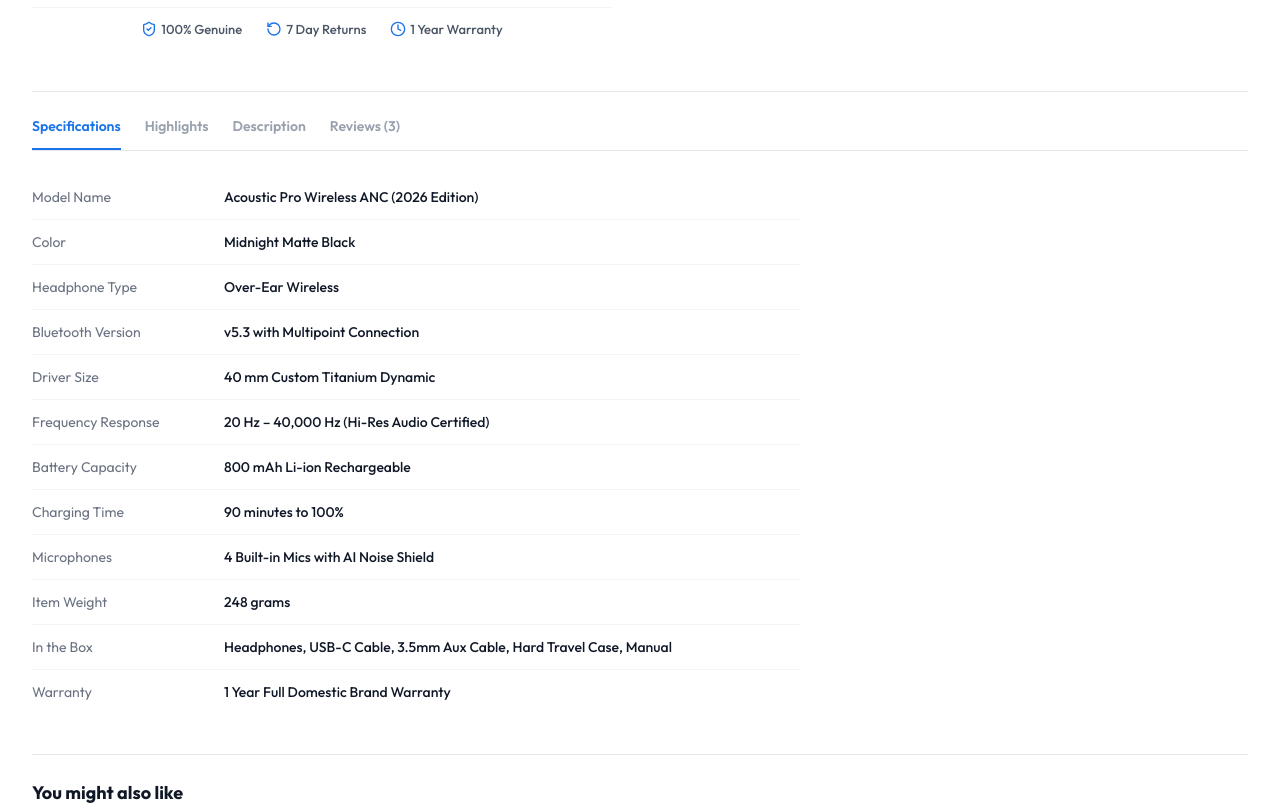
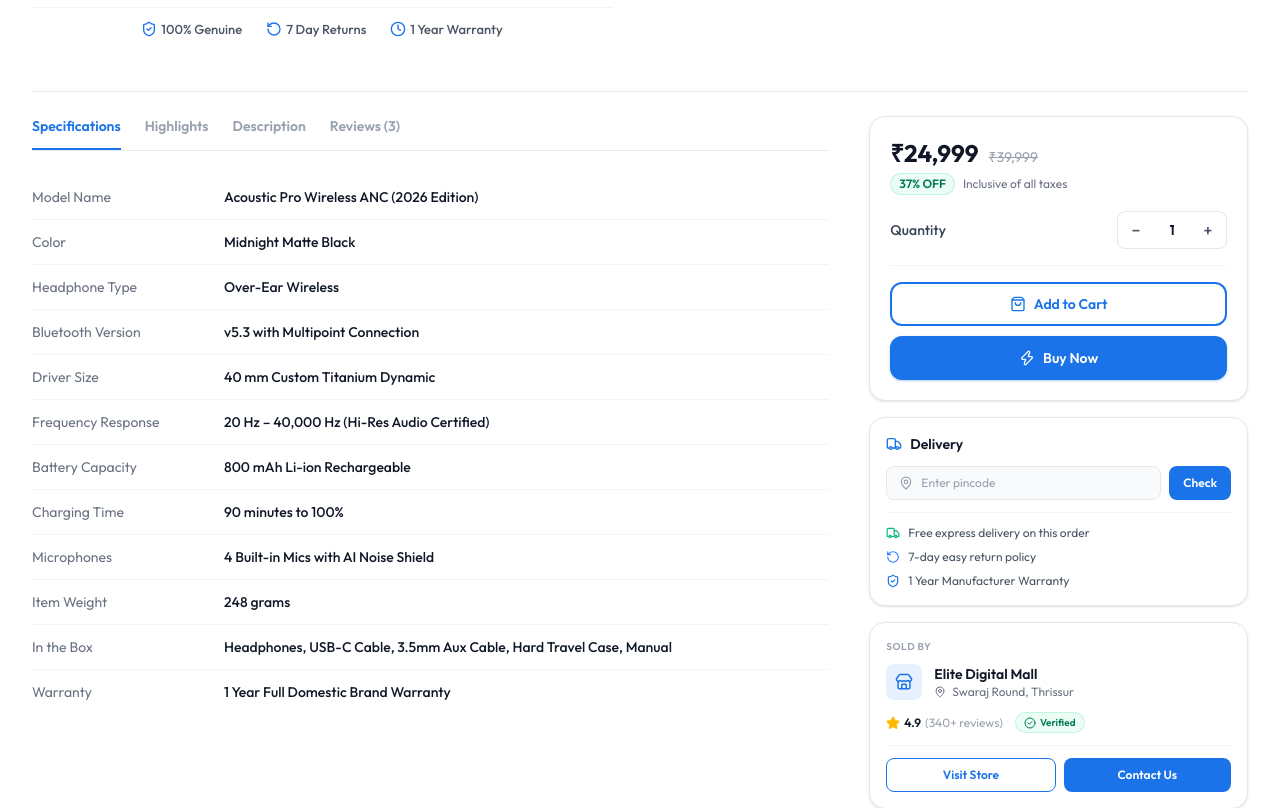
Before and after one commit to shanuvr/e-shop, a React (Vite) app: page /product in a window 1280 px wide. Shown: the part 760-1568 px from the top of the page. Built offline with nearby package versions, Linux system fonts and the light colour scheme; a web font is replaced by a local one.

Commit message:
feat: add DetailedProduct component to display product information and specifications

```diff
--- a/src/user/DetailedProduct.jsx
+++ b/src/user/DetailedProduct.jsx
@@ -466,10 +466,10 @@
                     Visit Store
                   </Link>
                   <button
-                    onClick={() => alert('Chat with seller coming soon!')}
+                    onClick={() => alert('Contacting seller...')}
                     className="flex-1 sm:flex-none text-center px-3.5 py-2 bg-primary hover:bg-blue-700 text-white rounded-xl text-xs sm:text-sm font-semibold transition-colors"
                   >
-                    Chat
+                    Contact Us
                   </button>
                 </div>
               </div>
@@ -477,8 +477,12 @@
             </div>
           </div>
 
-          {/* Tabs Section */}
+          {/* Tabs Section — Two-Column Layout on Desktop */}
           <div className="mt-10 border-t border-gray-200 pt-6">
+            <div className="grid grid-cols-1 lg:grid-cols-3 gap-6 lg:gap-10">
+
+              {/* Left Column: Tab Headers + Tab Content */}
+              <div className="lg:col-span-2">
                 {/* Tab Headers */}
                 <div className="flex gap-6 border-b border-gray-200 mb-6 overflow-x-auto">
                   {[
@@ -503,7 +507,7 @@
 
                 {/* Tab: Specs */}
                 {activeTab === 'specs' && (
-              <div className="max-w-3xl">
+                  <div>
                     {product.specs.map((spec, idx) => (
                       <div
                         key={idx}
@@ -518,7 +522,7 @@
 
                 {/* Tab: Highlights */}
                 {activeTab === 'overview' && (
-              <div className="max-w-3xl">
+                  <div>
                     <ul className="space-y-4">
                       {product.highlights.map((high, idx) => (
                         <li key={idx} className="flex items-start gap-3">
@@ -532,7 +536,7 @@
 
                 {/* Tab: Description */}
                 {activeTab === 'description' && (
-              <div className="max-w-3xl">
+                  <div>
                     <div className="text-sm text-gray-700 leading-relaxed whitespace-pre-line">
                       {product.description}
                     </div>
@@ -541,7 +545,7 @@
 
                 {/* Tab: Reviews */}
                 {activeTab === 'reviews' && (
-              <div className="max-w-3xl">
+                  <div>
                     {/* Rating Summary */}
                     <div className="flex items-center gap-6 mb-8 pb-8 border-b border-gray-100">
                       <div className="text-center">
@@ -600,6 +604,149 @@
                 )}
               </div>
 
+              {/* Right Column: Sticky Purchase Sidebar (Desktop Only) */}
+              <div className="hidden lg:block">
+                <div className="sticky top-24 space-y-4">
+
+                  {/* Price + Discount Card */}
+                  <div className="bg-white border border-gray-200 rounded-2xl p-5 shadow-sm">
+                    <div className="flex items-baseline gap-2.5 mb-1">
+                      <span className="text-2xl font-bold text-gray-900">₹{product.price.toLocaleString()}</span>
+                      <span className="text-sm text-gray-400 line-through">₹{product.originalPrice.toLocaleString()}</span>
+                    </div>
+                    <div className="flex items-center gap-2 mb-4">
+                      <span className="text-xs font-semibold text-emerald-700 bg-emerald-50 px-2 py-0.5 rounded-full border border-emerald-200/60">{product.discount}% OFF</span>
+                      <span className="text-xs text-gray-500">Inclusive of all taxes</span>
+                    </div>
+
+                    {/* Quantity Selector */}
+                    <div className="flex items-center justify-between mb-4 pb-4 border-b border-gray-100">
+                      <span className="text-sm font-medium text-gray-700">Quantity</span>
+                      <div className="flex items-center border border-gray-200 rounded-lg">
+                        <button
+                          onClick={() => setQuantity(prev => Math.max(1, prev - 1))}
+                          className="w-9 h-9 flex items-center justify-center text-gray-600 hover:text-primary font-medium transition-colors"
+                        >
+                          −
+                        </button>
+                        <span className="w-9 text-center text-sm font-semibold text-gray-900">{quantity}</span>
+                        <button
+                          onClick={() => setQuantity(prev => prev + 1)}
+                          className="w-9 h-9 flex items-center justify-center text-gray-600 hover:text-primary font-medium transition-colors"
+                        >
+                          +
+                        </button>
+                      </div>
+                    </div>
+
+                    {/* CTA Buttons */}
+                    <div className="space-y-2.5">
+                      <button className="w-full border-2 border-primary text-primary hover:bg-blue-50 font-semibold text-sm h-11 rounded-xl flex items-center justify-center gap-2 transition-colors">
+                        <ShoppingBag className="w-4 h-4" />
+                        Add to Cart
+                      </button>
+                      <button className="w-full bg-primary hover:bg-blue-700 text-white font-semibold text-sm h-11 rounded-xl flex items-center justify-center gap-2 transition-colors shadow-sm shadow-primary/25">
+                        <Zap className="w-4 h-4" />
+                        Buy Now
+                      </button>
+                    </div>
+                  </div>
+
+                  {/* Delivery Check Card */}
+                  <div className="bg-white border border-gray-200 rounded-2xl p-4 shadow-sm">
+                    <div className="flex items-center gap-2 mb-3">
+                      <Truck className="w-4 h-4 text-primary" />
+                      <span className="text-sm font-semibold text-gray-900">Delivery</span>
+                    </div>
+                    <form onSubmit={handlePincodeCheck} className="flex gap-2">
+                      <div className="flex items-center flex-1 bg-slate-50 border border-gray-200 rounded-lg px-3 focus-within:border-primary transition-colors">
+                        <MapPin className="w-3.5 h-3.5 text-gray-400 shrink-0" />
+                        <input
+                          type="text"
+                          placeholder="Enter pincode"
+                          maxLength={6}
+                          value={pincode}
+                          onChange={(e) => setPincode(e.target.value)}
+                          className="w-full px-2 py-2 text-xs outline-none placeholder-gray-400 min-w-0 bg-transparent"
+                        />
+                      </div>
+                      <button
+                        type="submit"
+                        className="px-3.5 py-2 bg-primary hover:bg-blue-700 text-white text-xs font-semibold rounded-lg transition-colors shrink-0"
+                      >
+                        Check
+                      </button>
+                    </form>
+                    {deliveryStatus && (
+                      <p className={`mt-2 text-xs font-medium ${deliveryStatus.success ? 'text-green-600' : 'text-red-500'}`}>
+                        {deliveryStatus.message}
+                      </p>
+                    )}
+                    <div className="mt-3 pt-3 border-t border-gray-100 space-y-2">
+                      <div className="flex items-center gap-2 text-xs text-gray-600">
+                        <Truck className="w-3.5 h-3.5 text-emerald-500 shrink-0" />
+                        <span>Free express delivery on this order</span>
+                      </div>
+                      <div className="flex items-center gap-2 text-xs text-gray-600">
+                        <RotateCcw className="w-3.5 h-3.5 text-blue-500 shrink-0" />
+                        <span>7-day easy return policy</span>
+                      </div>
+                      <div className="flex items-center gap-2 text-xs text-gray-600">
+                        <ShieldCheck className="w-3.5 h-3.5 text-primary shrink-0" />
+                        <span>1 Year Manufacturer Warranty</span>
+                      </div>
+                    </div>
+                  </div>
+
+                  {/* Seller Card */}
+                  <div className="bg-white border border-gray-200 rounded-2xl p-4 shadow-sm">
+                    <p className="text-[10px] font-semibold text-gray-400 uppercase tracking-wider mb-2.5">Sold by</p>
+                    <div className="flex items-center gap-3 mb-3">
+                      <div className="w-9 h-9 bg-primary/10 rounded-lg flex items-center justify-center shrink-0">
+                        <Store className="w-4.5 h-4.5 text-primary" />
+                      </div>
+                      <div className="min-w-0">
+                        <p className="text-sm font-semibold text-gray-900 truncate">{product.seller.name}</p>
+                        <div className="flex items-center gap-1.5 text-xs text-gray-500">
+                          <MapPin className="w-3 h-3 shrink-0" />
+                          <span className="truncate">{product.seller.location}</span>
+                        </div>
+                      </div>
+                    </div>
+                    <div className="flex items-center gap-3 mb-3 pb-3 border-b border-gray-100">
+                      <div className="flex items-center gap-1 text-xs">
+                        <Star className="w-3.5 h-3.5 text-amber-400 fill-current" />
+                        <span className="font-semibold text-gray-900">{product.seller.rating}</span>
+                        <span className="text-gray-400">({product.seller.reviews} reviews)</span>
+                      </div>
+                      {product.seller.verified && (
+                        <span className="text-[10px] font-semibold text-emerald-700 bg-emerald-50 px-2 py-0.5 rounded-full border border-emerald-200/60 flex items-center gap-1">
+                          <CheckCircle2 className="w-3 h-3" /> Verified
+                        </span>
+                      )}
+                    </div>
+                    <div className="flex gap-2">
+                      <Link
+                        to={`/shop/${product.seller.id}`}
+                        className="flex-1 text-center px-3 py-2 border border-primary text-primary rounded-lg text-xs font-semibold hover:bg-blue-50 transition-colors"
+                      >
+                        Visit Store
+                      </Link>
+                      <button
+                        onClick={() => alert('Contacting seller...')}
+                        className="flex-1 text-center px-3 py-2 bg-primary hover:bg-blue-700 text-white rounded-lg text-xs font-semibold transition-colors"
+                      >
+                        Contact Us
+                      </button>
+                    </div>
+                  </div>
+
+                </div>
+              </div>
+
+            </div>
+          </div>
+
           {/* Related Products */}
           <div className="mt-10 border-t border-gray-200 pt-6">
             <div className="flex items-end justify-between mb-5">
```
Lines whose indentation alone changed are shown as unchanged.
